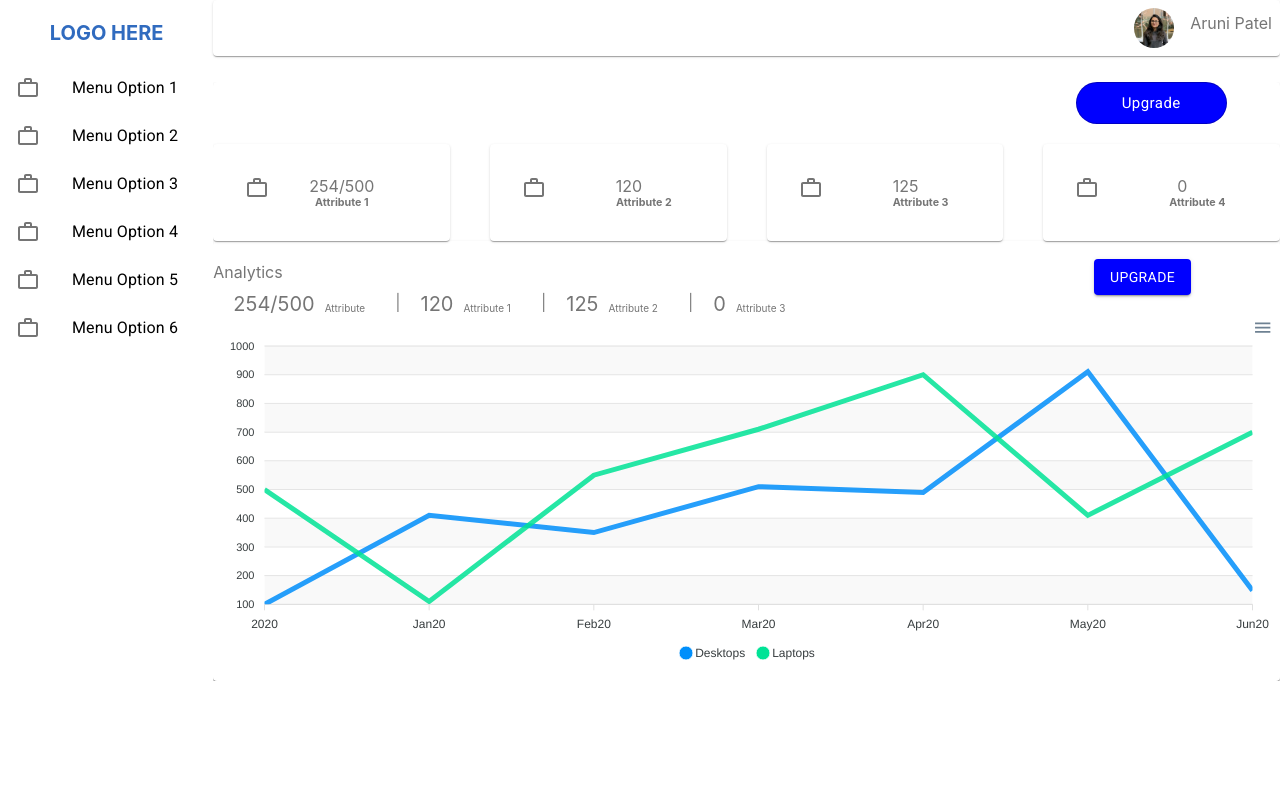
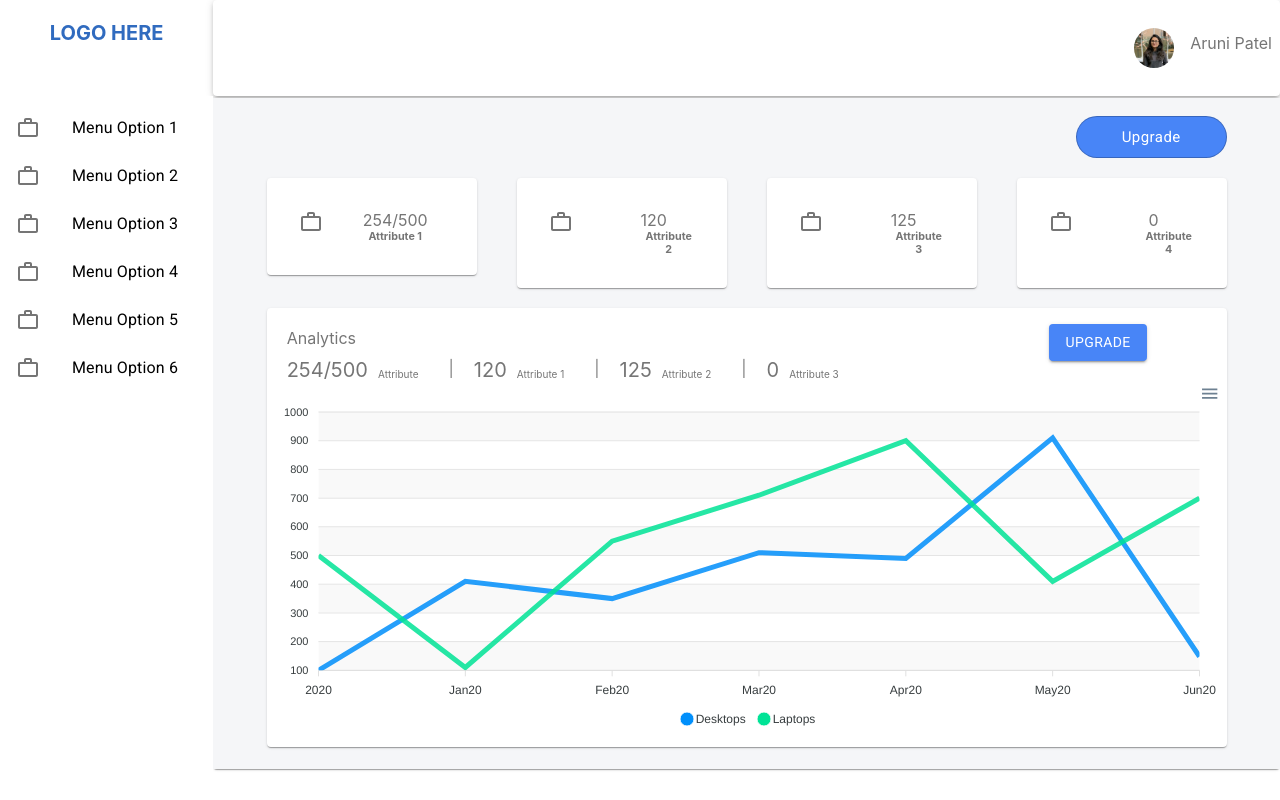
Before and after one commit to arunipatel06/Calender-App, a React (Create React App) app in the folder calender-app/: page / in a window 1280 px wide. Built offline with nearby package versions, Linux system fonts and the light colour scheme.

Commit message:
update spacing in components

```diff
--- a/calender-app/src/components/Chart.js
+++ b/calender-app/src/components/Chart.js
@@ -33,7 +33,7 @@ const useStyles = makeStyles((theme) => ({
   },
   button: {
     color: "white",
-    background: "blue",
+    background: "#4885f7",
     align: "right",
   },
 }));
@@ -45,7 +45,7 @@ const Chart = () => {
       <Paper className={classes.paperComponent}>
         <Grid container>
           <Grid xs={8}>
-            <div style={{ textAlign: "left", margin: "3% 0% 0%" }}>
+            <div style={{ textAlign: "left", margin: "20px 0px 0px 20px" }}>
               Analytics
             </div>
             <div className={classes.parent}>
--- a/calender-app/src/components/HomePage.js
+++ b/calender-app/src/components/HomePage.js
@@ -12,6 +12,7 @@ const useStyles = makeStyles((theme) => ({
     height: "100%",
     textAlign: "center",
     color: theme.palette.text.secondary,
+    marginBottom: "10px",
   },
   logo: {
     fontSize: "20px",
@@ -20,19 +21,22 @@ const useStyles = makeStyles((theme) => ({
     fontWeight: "bold",
     color: "#306bbf",
   },
-  menuList: {},
+  rightPanel: {
+    overflow: "hidden",
+  },
   chart: {
-    width: "100%",
+    padding: "2% 5%",
+    marginTop: "2px",
+    backgroundColor: "#f5f6f8",
   },
   button: {
     borderRadius: "25px",
     padding: "7px 45px",
+    marginTop: "20px",
     textTransform: "none",
-    hover: {
-      color: "black",
-    },
+    "&:hover": { color: "#4885f7", backgroundColor: "transparent" },
     color: "white",
-    backgroundColor: "blue",
+    backgroundColor: "#4885f7",
   },
 }));
 const HomePage = () => {
@@ -44,16 +48,21 @@ const HomePage = () => {
           <div className={classes.logo}>LOGO HERE</div>
         </Grid>
         <Grid xs={10}>
-          <Paper className={classes.paperComponent}>
+          <Paper elevation={3} className={classes.paperComponent}>
             <Navbar />
           </Paper>
         </Grid>
         <Grid xs={2}>
           <MenuList />
         </Grid>
-        <Grid xs={10} style={{ overflow: "hidden", margin: "2% 0%" }}>
+        <Grid xs={10}>
+          <div className={classes.rightPanel}>
             <div style={{ float: "right", marginRight: "5%" }}>
-            <Button variant="outlined" size="large" className={classes.button}>
+              <Button
+                variant="outlined"
+                size="large"
+                className={classes.button}
+              >
                 Upgrade
               </Button>
             </div>
@@ -63,11 +72,12 @@ const HomePage = () => {
                 <div>
                   <ScoreCards />
                 </div>
-              <div>
+                <div style={{ paddingTop: "20px" }}>
                   <Chart />
                 </div>
               </div>
             </Paper>
+          </div>
         </Grid>
       </Grid>
     </div>
--- a/calender-app/src/components/Navbar.js
+++ b/calender-app/src/components/Navbar.js
@@ -9,6 +9,7 @@ const useStyles = makeStyles((theme) => ({
     flexDirection: "row",
     justifyContent: "right",
     float: "right",
+    padding: "20px 0px",
     "& > *": {
       margin: theme.spacing(1),
     },
```
Also changed, not shown: 1 other file (tests, documents, lock files or other folders). Lines whose indentation alone changed are shown as unchanged.
